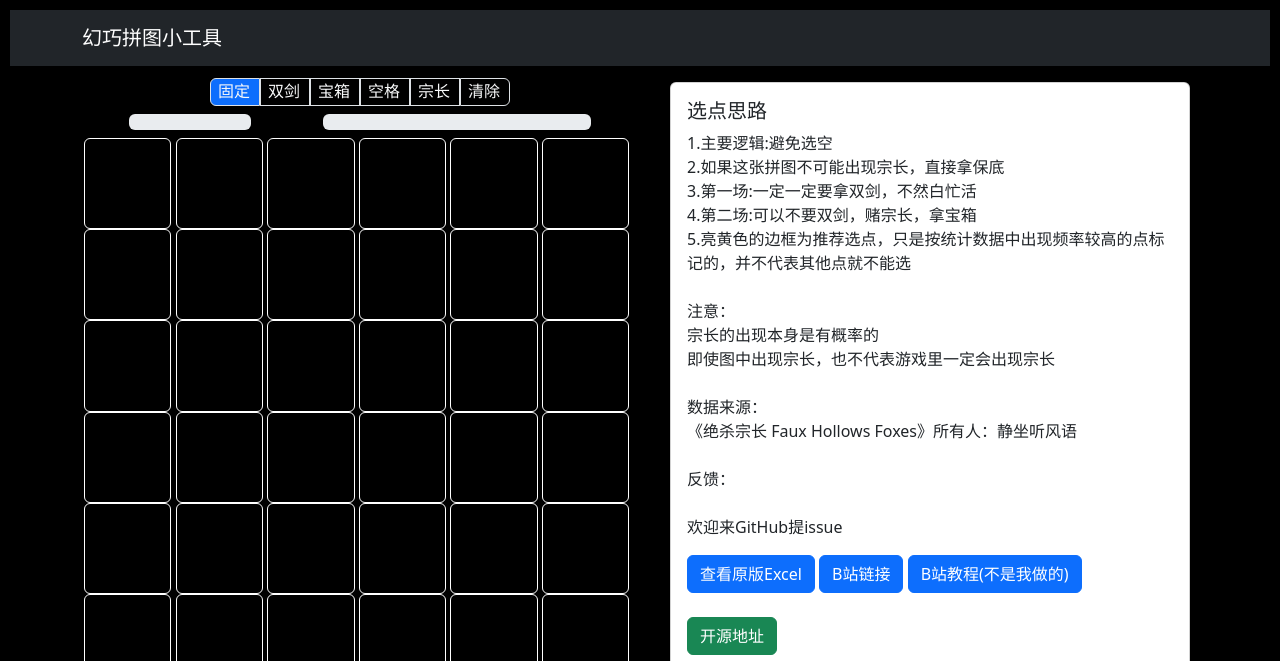
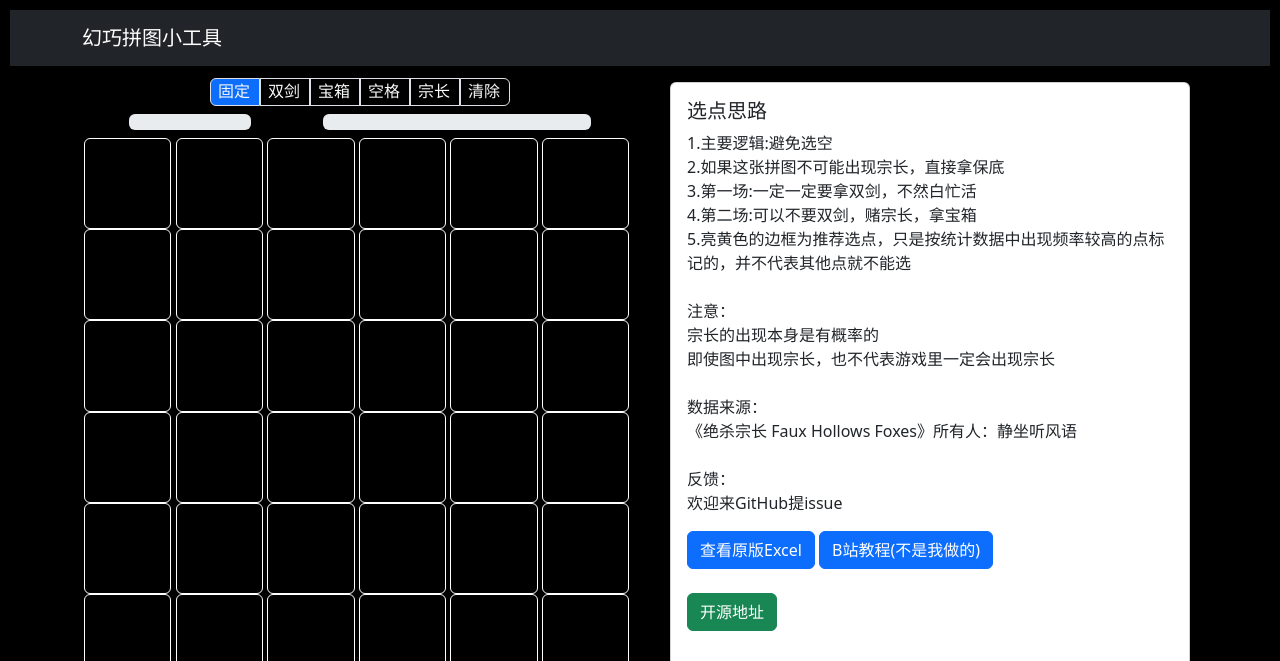
Before and after one commit to LeeJSwit-HCN/foxcalculator, a plain HTML site: page index.html in a window 1280 px wide. Shown: the top 661 px of the page. Drawn offline with Linux system fonts and the light colour scheme.

Commit message:
chore: 移除 QQ 邮箱和首个 B 站视频链接

```diff
--- a/index.html
+++ b/index.html
@@ -252,13 +252,10 @@
 									《绝杀宗长 Faux Hollows Foxes》所有人：静坐听风语<br />
 									<br />
 									反馈：<br />
-									<br />
                                     欢迎来GitHub提issue<br />
 								</p>
 								<a href="https://docs.qq.com/sheet/DS3dSWnlEdWZxWFls?tab=BB08J3" target="_blank"
 									class="btn btn-primary">查看原版Excel</a>
-								<a href="" target="_blank"
-									class="btn btn-primary">B站链接</a>
 								<a href="https://www.bilibili.com/video/BV1FEWCzYEps/" target="_blank"
 									class="btn btn-primary">B站教程(不是我做的)</a>
                                 				<br /><br />
```
